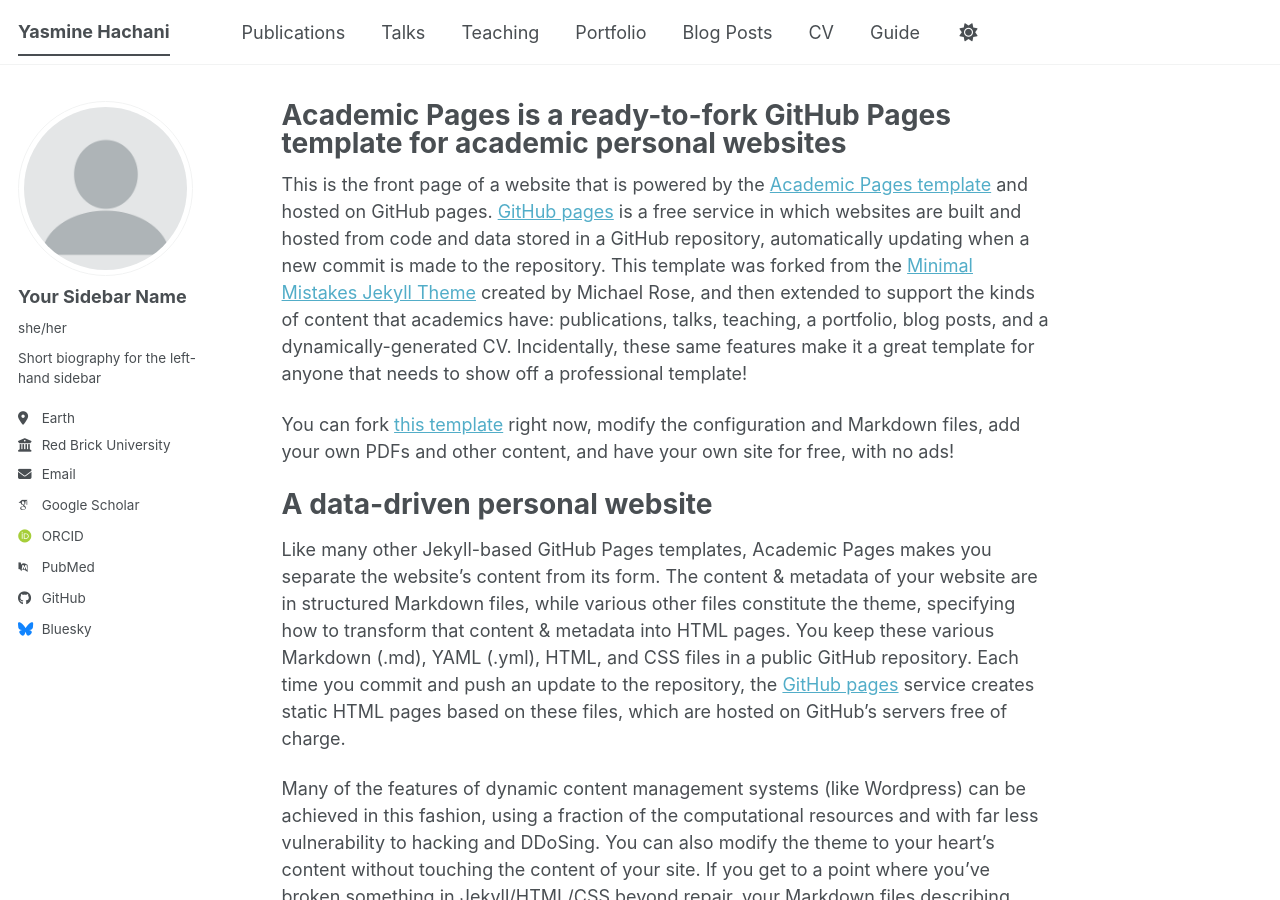
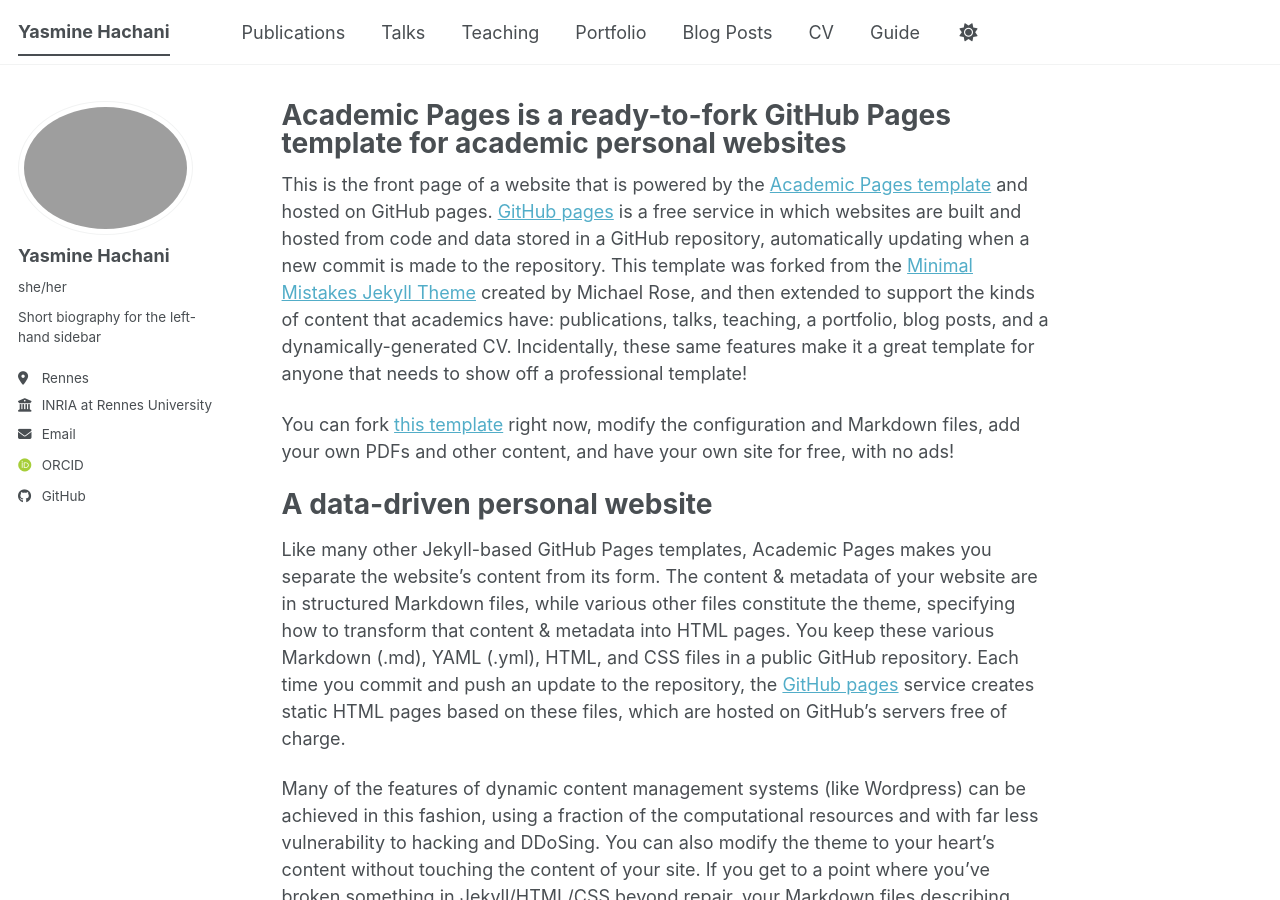
Before and after one commit to Yass3576/yasminehachani, a Jekyll site: the page built from _pages/about.md, in a window 1280 px wide and 900 px high. Built offline with Jekyll 4.4.1, drawn with Linux system fonts in a browser that asks for light colours; some web fonts are replaced; a script bundle is joined from its source files by our own code; library files that are not in the unit come from our copies.

Commit message:
Update _config.yml

```diff
--- a/_config.yml
+++ b/_config.yml
@@ -23,25 +23,25 @@ repository               : "academicpages/academicpages.github.io"
 #               Additional customization can be done by editing /_includes/author-profile.html
 author:
   # Biographic information
-  avatar           : "profile.png"
-  name             : "Your Sidebar Name"
+  avatar           : "figures/riedell_r3.png"
+  name             : "Yasmine Hachani"
   pronouns         : "she/her"
   bio              : "Short biography for the left-hand sidebar"
-  location         : "Earth"
-  employer         : "Red Brick University"
+  location         : "Rennes"
+  employer         : "INRIA at Rennes University"
   uri              : # URL
-  email            : "none@example.org"
+  email            : "yasminemh@proton.me"
 
   # Academic websites
   academia         : # URL
   arxiv            : # URL - Update with the correct link to your profile
-  googlescholar    : "https://scholar.google.com/citations?user=PS_CX0AAAAAJ"
+  googlescholar    : #"https://scholar.google.com/citations?user=PS_CX0AAAAAJ"
   inspire-hep      : # URL
   impactstory      : # URL
-  orcid            : "https://orcid.org/yourorcidurl"
+  orcid            : "https://orcid.org/0009-0004-8817-0107l"
   semantic         : # URL
   ssrn             : # URL
-  pubmed           : "https://www.ncbi.nlm.nih.gov/pubmed/?term=john+snow"
+  pubmed           : #"https://www.ncbi.nlm.nih.gov/pubmed/?term=john+snow"
   researchgate     : # URL
   scopus           : # URL
   zotero           : # URL
@@ -51,13 +51,13 @@ author:
   bitbucket        : # Username - Update with your username on the site
   codepen          : # Username
   dribbble         : # Username
-  github           : "academicpages"
+  github           : "https://github.com/Yass3576/"
   kaggle           : # Username
   stackoverflow    : # User number or user number and name (i.e., use "1" or "1/jeff-atwood")
 
   # Social media
   artstation       : # Username
-  bluesky          : "bsky.app" # Replace this with you Bluesky username
+  bluesky          : #"bsky.app" # Replace this with you Bluesky username
   facebook         : # Username
   flickr           : # Username
   foursquare       : # Username
```
